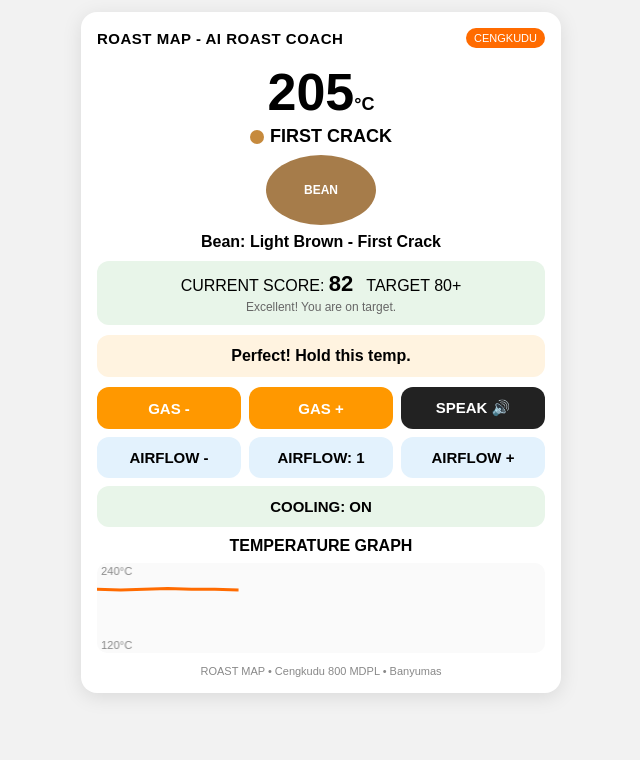
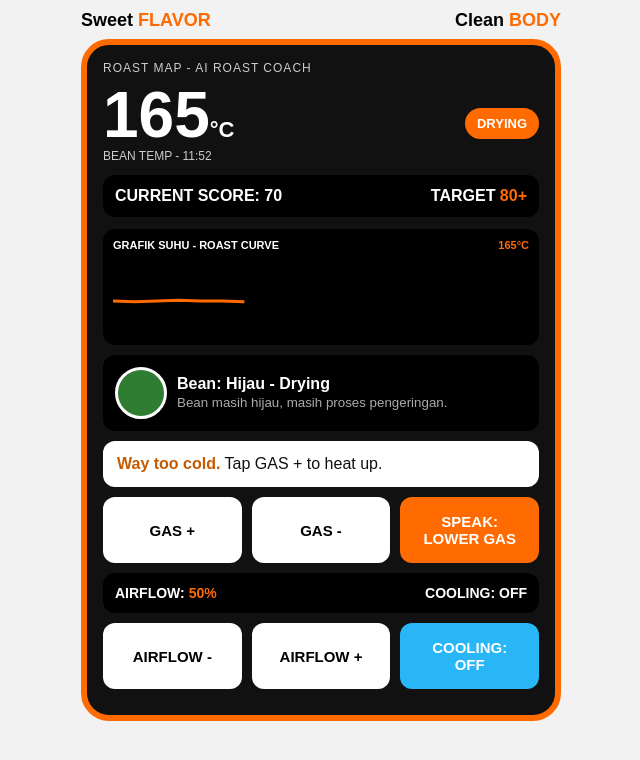
Before and after one commit to Cengkudu800mdpl/roast-map, a plain HTML site: page index.html in a window 1280 px wide. Shown: the whole page, without its empty margins (319-959 px from the left). Drawn offline with Linux system fonts and the light colour scheme.

Commit message:
Revamp roast map UI and update temperature logic
Updated styling and structure of the roast map interface, including changes to temperature display, buttons, and layout.

```diff
--- a/index.html
+++ b/index.html
@@ -6,87 +6,81 @@
 <title>ROAST MAP - AI ROAST COACH</title>
 <style>
 *{box-sizing:border-box;margin:0;padding:0;font-family:Arial,sans-serif}
-body{background:#f2f2f2;padding:12px}
-.card{background:#fff;border-radius:16px;padding:16px;max-width:480px;margin:0 auto;box-shadow:0 4px 20px rgba(0,0,0,.1)}
-.top{display:flex;justify-content:space-between;align-items:center}
-.top b{font-size:15px;letter-spacing:.5px}
-.top span{background:#ff6b00;color:#fff;font-size:11px;padding:4px 8px;border-radius:20px}
-.temp{text-align:center;margin:14px 0 4px}
-.temp h1{font-size:52px}
-.temp h1 small{font-size:18px}
-.phase{text-align:center;font-weight:bold;font-size:18px;margin:4px 0}
-.dot{width:14px;height:14px;border-radius:50%;display:inline-block;margin-right:6px;vertical-align:middle}
-.bean{text-align:center;margin:8px 0}
-.beanbox{width:110px;height:70px;border-radius:50%;margin:8px auto;display:flex;align-items:center;justify-content:center;font-weight:bold;color:#fff;font-size:12px}
-.score{text-align:center;background:#e8f5e9;border-radius:12px;padding:10px;margin:10px 0}
-.score b{font-size:22px}
-.coach{background:#fff3e0;border-radius:12px;padding:12px;text-align:center;font-weight:bold;margin:10px 0}
-.btnrow{display:flex;gap:8px;margin:8px 0}
-button{flex:1;padding:12px;border:0;border-radius:12px;font-weight:bold;font-size:15px;cursor:pointer}
-.gas{background:#ff9800;color:#fff}
-.speak{background:#222;color:#fff}
-.air{background:#e3f2fd}
-.cool{background:#e8f5e9}
-canvas{width:100%;height:90px;background:#fafafa;border-radius:10px;margin-top:8px}
-.small{text-align:center;font-size:11px;color:#888;margin-top:8px}
+body{background:#f2f2f2;padding:10px}
+.topbar{display:flex;justify-content:space-between;max-width:480px;margin:0 auto 8px;font-weight:900;font-size:18px}
+.topbar span{color:#ff6b00}
+.card{background:#111;border:6px solid #ff6b00;border-radius:28px;padding:16px;max-width:480px;margin:0 auto;color:#fff}
+.head{font-size:12px;letter-spacing:1px;color:#ccc}
+.big{display:flex;justify-content:space-between;align-items:center;margin:8px 0}
+.big h1{font-size:64px;line-height:1}
+.big h1 small{font-size:22px}
+.badge{background:#ff6b00;padding:8px 12px;border-radius:20px;font-weight:900;font-size:13px}
+.sub{font-size:12px;color:#ccc;margin-top:2px}
+.score{display:flex;justify-content:space-between;background:#000;border-radius:12px;padding:12px;margin:12px 0;font-weight:900}
+.score b{color:#ff6b00}
+.graph{background:#000;border-radius:12px;padding:10px;margin:10px 0}
+.graph .ghead{display:flex;justify-content:space-between;font-size:11px;font-weight:bold}
+canvas{width:100%;height:80px}
+.beanrow{display:flex;gap:10px;background:#000;border-radius:12px;padding:12px;align-items:center;margin:10px 0}
+.circle{width:52px;height:52px;border-radius:50%;background:#2e7d32;border:3px solid #fff;flex-shrink:0}
+.beanrow small{color:#aaa}
+.coach{background:#fff;color:#111;border-radius:12px;padding:14px;font-size:16px;margin:10px 0}
+.coach b{color:#c65a00}
+.btnrow{display:flex;gap:10px;margin:10px 0}
+button{flex:1;padding:16px 6px;border:0;border-radius:12px;font-weight:900;font-size:15px;cursor:pointer;background:#fff}
+button.orange{background:#ff6b00;color:#fff}
+button.blue{background:#29b6f6;color:#fff}
+.mini{display:flex;justify-content:space-between;background:#000;border-radius:12px;padding:12px;font-weight:900;font-size:14px;margin:10px 0}
+.mini b{color:#ff6b00}
 </style>
 </head>
 <body>
+<div class="topbar"><div>Sweet <span>FLAVOR</span></div><div>Clean <span>BODY</span></div></div>
 <div class="card">
-<div class="top"><b>ROAST MAP - AI ROAST COACH</b><span>CENGKUDU</span></div>
-<div class="temp"><h1><span id="temp">205</span><small>°C</small></h1></div>
-<div class="phase"><span id="dot" class="dot" style="background:#c68a3d"></span><span id="phase">FIRST CRACK</span></div>
-<div class="bean"><div id="beanbox" class="beanbox" style="background:#a67c4a">BEAN</div><div id="beanlabel"><b>Bean: Light Brown - First Crack</b></div></div>
-<div class="score">CURRENT SCORE: <b id="score">78</b> &nbsp; TARGET 80+<br><span id="scorelabel" style="font-size:12px;color:#666">Good! Keep stable.</span></div>
-<div class="coach" id="coach">Perfect! Hold this temp.</div>
+<div class="head">ROAST MAP - AI ROAST COACH</div>
+<div class="big"><div><h1><span id="temp">165</span><small>°C</small></h1><div class="sub">BEAN TEMP - 11:52</div></div><div class="badge" id="phase">DRYING</div></div>
+<div class="score"><div>CURRENT SCORE: <span id="score">70</span></div><div>TARGET <b>80+</b></div></div>
+<div class="graph"><div class="ghead"><span>GRAFIK SUHU - ROAST CURVE</span><span style="color:#ff6b00" id="gtemp">165°C</span></div><canvas id="chart" width="440" height="80"></canvas></div>
+<div class="beanrow"><div class="circle" id="circle"></div><div><b id="beanlabel">Bean: Hijau - Drying</b><br><small id="beandesc">Bean masih hijau, masih proses pengeringan.</small></div></div>
+<div class="coach" id="coach"><b>Way too cold.</b> Tap GAS + to heat up.</div>
 <div class="btnrow">
-<button class="gas" onclick="changeTemp(-1)">GAS -</button>
-<button class="gas" onclick="changeTemp(1)">GAS +</button>
-<button class="speak" onclick="speak()">SPEAK 🔊</button>
+<button onclick="changeTemp(1)">GAS +</button>
+<button onclick="changeTemp(-1)">GAS -</button>
+<button class="orange" onclick="speak()">SPEAK:<br>LOWER GAS</button>
 </div>
+<div class="mini"><div>AIRFLOW: <b id="airlabel">50%</b></div><div>COOLING: <span id="coollabel">OFF</span></div></div>
 <div class="btnrow">
-<button class="air" onclick="changeAir(-1)">AIRFLOW -</button>
-<button class="air" id="airlabel">AIRFLOW: 1</button>
-<button class="air" onclick="changeAir(1)">AIRFLOW +</button>
+<button onclick="changeAir(-1)">AIRFLOW -</button>
+<button onclick="changeAir(1)">AIRFLOW +</button>
+<button class="blue" id="coolbtn" onclick="toggleCool()">COOLING:<br>OFF</button>
 </div>
-<div class="btnrow">
-<button class="cool" id="coolbtn" onclick="toggleCool()">COOLING: ON</button>
-</div>
-<div style="text-align:center;font-weight:bold;margin-top:10px">TEMPERATURE GRAPH</div>
-<canvas id="chart" width="440" height="90"></canvas>
-<div class="small">ROAST MAP • Cengkudu 800 MDPL • Banyumas</div>
 </div>
 <script>
-let temp=205, air=1, cooling=true, history=[205,204,205,206,205,205,204];
+let temp=165, air=50, cooling=false, history=[165,164,165,166,165,165,164];
 function update(){
 document.getElementById('temp').innerText=temp;
-document.getElementById('airlabel').innerText='AIRFLOW: '+air;
-document.getElementById('coolbtn').innerText=cooling?'COOLING: ON':'COOLING: OFF';
-let phase, color, bean, beanColor, coach, score;
-if(temp<180){phase='DRYING';color='#4caf50';bean='Bean: Green - Drying';beanColor='#6aa84f';coach='Way too cold. Tap GAS + to heat up.';score=70;}
-else if(temp<200){phase='YELLOWING';color='#ffca28';bean='Bean: Yellow - Yellowing';beanColor='#d4a017';coach='Warming up. Keep GAS stable.';score=74;}
-else if(temp<=210){phase='FIRST CRACK';color='#c68a3d';bean='Bean: Light Brown - First Crack';beanColor='#a67c4a';coach='Perfect! Hold this temp.';score=cooling?82:78;}
-else{phase='SECOND CRACK - TOO HOT';color='#d32f2f';bean='Bean: Dark - Burnt Risk';beanColor='#3e2723';coach='Too hot! Tap GAS - and turn COOLING ON.';score=55;}
+document.getElementById('gtemp').innerText=temp+'°C';
+document.getElementById('airlabel').innerText=air+'%';
+document.getElementById('coollabel').innerText=cooling?'ON':'OFF';
+document.getElementById('coolbtn').innerHTML=cooling?'COOLING:<br>ON':'COOLING:<br>OFF';
+let phase, bean, desc, coach, score, col;
+if(temp<180){phase='DRYING';bean='Bean: Hijau - Drying';desc='Bean masih hijau, masih proses pengeringan.';coach='<b>Way too cold.</b> Tap GAS + to heat up.';score=70;col='#2e7d32';}
+else if(temp<200){phase='YELLOWING';bean='Bean: Yellow - Yellowing';desc='Bean mulai menguning.';coach='<b>Warming up.</b> Keep GAS stable.';score=74;col='#d4a017';}
+else if(temp<=210){phase='FIRST CRACK';bean='Bean: Light Brown - First Crack';desc='First crack! Aroma mulai keluar.';coach='<b>Perfect!</b> Hold this temp.';score=cooling?82:78;col='#a67c4a';}
+else{phase='TOO HOT';bean='Bean: Dark - Burnt Risk';desc='Terlalu panas, risiko gosong.';coach='<b>Too hot!</b> Tap GAS - and turn COOLING ON.';score=55;col='#3e2723';}
 document.getElementById('phase').innerText=phase;
-document.getElementById('dot').style.background=color;
-document.getElementById('beanlabel').innerHTML='<b>'+bean+'</b>';
-document.getElementById('beanbox').style.background=beanColor;
-document.getElementById('coach').innerText=coach;
+document.getElementById('beanlabel').innerText=bean;
+document.getElementById('beandesc').innerText=desc;
+document.getElementById('coach').innerHTML=coach;
 document.getElementById('score').innerText=score;
-document.getElementById('scorelabel').innerText=score>=80?'Excellent! You are on target.':'Good! Keep stable.';
+document.getElementById('circle').style.background=col;
 draw();
 }
 function changeTemp(d){temp=Math.max(120,Math.min(240,temp+d));history.push(temp);if(history.length>20)history.shift();update();}
-function changeAir(d){air=Math.max(0,Math.min(5,air+d));update();}
+function changeAir(d){air=Math.max(0,Math.min(100,air+d*10));update();}
 function toggleCool(){cooling=!cooling;update();}
-function speak(){let t=new SpeechSynthesisUtterance(document.getElementById('coach').innerText+' Temperature '+temp+' degrees. Score '+document.getElementById('score').innerText);t.lang='en-US';speechSynthesis.speak(t);}
-function draw(){
-let c=document.getElementById('chart'),ctx=c.getContext('2d');ctx.clearRect(0,0,c.width,c.height);
-ctx.beginPath();ctx.strokeStyle='#ff6b00';ctx.lineWidth=3;
-history.forEach((v,i)=>{let x=i/(19)*c.width;let y=c.height-((v-120)/120)*c.height;if(i==0)ctx.moveTo(x,y);else ctx.lineTo(x,y);});
-ctx.stroke();
-ctx.fillStyle='#888';ctx.font='11px Arial';ctx.fillText('120°C',4,c.height-4);ctx.fillText('240°C',4,12);
-}
+function speak(){let t=new SpeechSynthesisUtterance(document.getElementById('coach').innerText+' Temperature '+temp+' degrees.');t.lang='en-US';speechSynthesis.speak(t);}
+function draw(){let c=document.getElementById('chart'),ctx=c.getContext('2d');ctx.clearRect(0,0,c.width,c.height);ctx.beginPath();ctx.strokeStyle='#ff6b00';ctx.lineWidth=3;history.forEach((v,i)=>{let x=i/19*c.width;let y=c.height-((v-120)/120)*c.height;if(i==0)ctx.moveTo(x,y);else ctx.lineTo(x,y);});ctx.stroke();}
 update();
 </script>
 </body>
```
